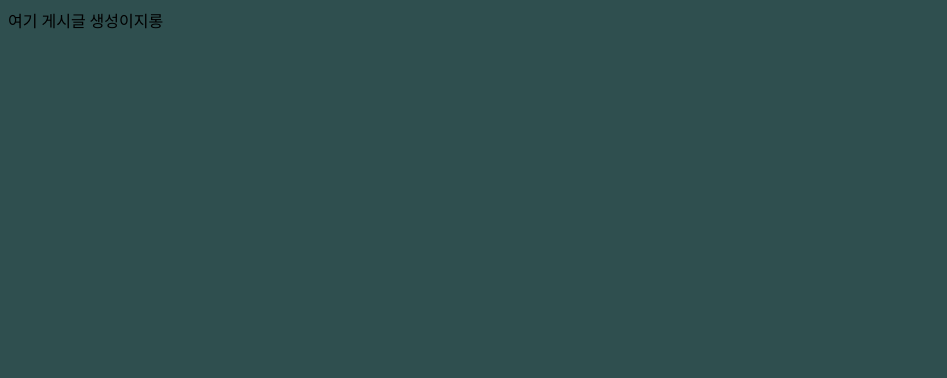
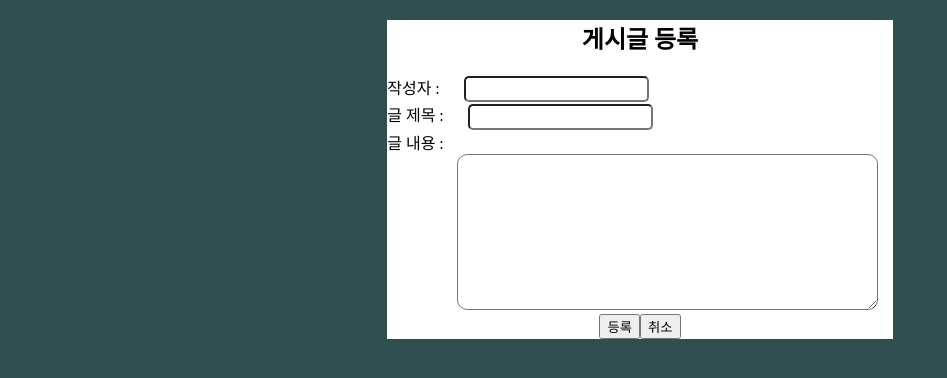
Before and after one commit to parkmookeun/Internship_front, a Next.js app: page /boards/new in a window 1280 px wide. Shown: the top 378 px of the page, without its empty margins (0-947 px from the left). Built offline with nearby package versions, Linux system fonts and the light colour scheme.

Commit message:
✨ Feat : 게시글 생성 페이지 구현

```diff
--- a/app/boards/new/page.js
+++ b/app/boards/new/page.js
@@ -1,7 +1,61 @@
+'use client'
+
+import { useRouter } from "next/navigation";
+import { useState } from "react";
+
 export default function NewBoard(){
+
+  const router = useRouter();
+  const [title, setTitle] = useState('');
+  const [writer, setWriter] = useState('');
+  const [contents, setContents] = useState('');
+
+  const handleSubmit = async (e) => {
+    e.preventDefault();
+
+    try {
+      await fetch('http://localhost:8080/api/boards', {
+        method: 'POST',
+        headers: { 'Content-Type': 'application/json' },
+        body: JSON.stringify({ title, writer, contents }),
+      });
+
+      alert("게시글이 성공적으로 등록되었습니다!")
+      router.push('/boards');
+    } catch (error) {
+      alert('게시글 등록 실패');
+    }
+  };
+
     return(
-        <div>
-            여기 게시글 생성이지롱
+        <div className="create-board-main">
+            <h2>게시글 등록</h2>
+            <form onSubmit={handleSubmit}>
+              <div className="input-area">
+                <label htmlFor="input-writer" className="input-label">작성자 : </label>
+                <input type="text" id="input-writer" className="input-txt"
+                       value={writer}
+                       onChange={(e) => setWriter(e.target.value)}
+                ></input><br/>
+              </div>
+              <div className="input-area">
+                <label htmlFor="input-title" className="input-label">글 제목 : </label>
+                <input type="text" id="input-title" className="input-txt"
+                       value={title}
+                       onChange={(e) => setTitle(e.target.value)}
+                ></input><br/>
+                </div>
+                <div className="input-area">
+                <label htmlFor="input-contents" className="input-label">글 내용 : </label><br/>
+                <textarea id="input-contents" className="input-textarea"
+                          value={contents}
+                          onChange={(e) => setContents(e.target.value)}
+                          cols={50} rows={10}
+                ></textarea><br/>
+                </div>
+                <button type="submit">등록</button>
+                <button type="button" onClick={() => router.push('/boards')}>취소</button>
+            </form>
         </div>
     )
 }
--- a/app/globals.css
+++ b/app/globals.css
@@ -37,6 +37,11 @@ body{
   height: 30px;
   margin: auto;
   border-radius: 3px;
+}
+
+.post-container:hover{
+  cursor: pointer;
+  color: gray;
 }
 
 .post-writer{
@@ -96,3 +101,30 @@ body{
 .home-main a:hover{
   color: aqua;
 }
+
+.create-board-main{
+  width: 40%;
+  margin: auto;
+  text-align: center;
+  background-color: white;
+}
+
+.input-txt{
+  height: 20px;
+  border-radius: 5px;
+}
+
+.input-area{
+  text-align: left;
+}
+
+.input-textarea{
+  border-radius: 10px;
+  margin-left: 70px;
+}
+
+.input-label{
+  text-align: left;
+  margin-right: 20px;
+  width: 20px;
+}
```
Also changed, not shown: app/boards/page.js (+10 -2 lines).
